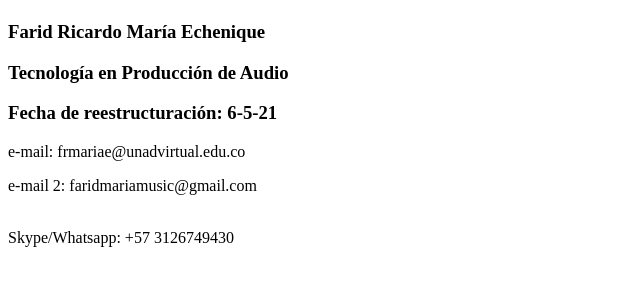
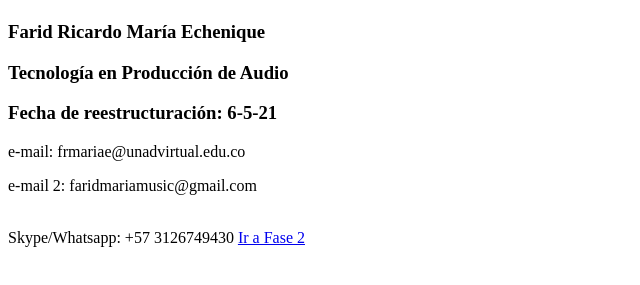
Before and after one commit to FaridMariaMusic/DSW-FaridMaria, a plain HTML site: page index.html in a window 1280 px wide. Shown: the part 59-344 px from the top of the page, without its empty margins (0-640 px from the left). Drawn offline with Linux system fonts and the light colour scheme.

Commit message:
Update index.html

```diff
--- a/index.html
+++ b/index.html
@@ -14,5 +14,7 @@
     <p>e-mail: frmariae@unadvirtual.edu.co</p>
     <p>e-mail 2: faridmariamusic@gmail.com</p>
     <br>Skype/Whatsapp: +57 3126749430
+
+    <a href="fase2/design.html">Ir a Fase 2</a>
 </body>
 </html>
```
